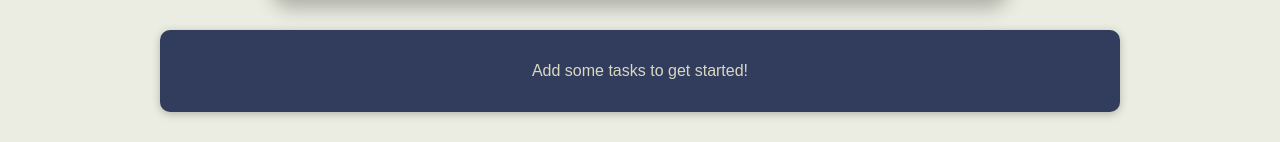
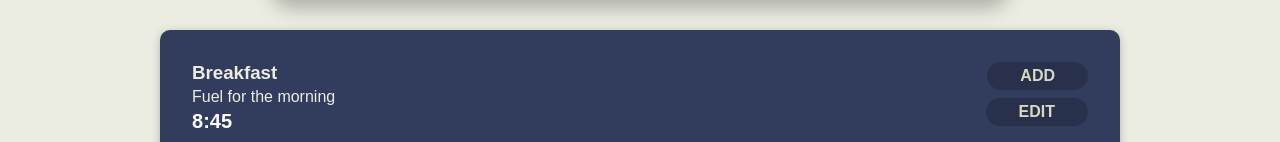
Before and after one commit to Jobo0/day-scheduler, a React (Create React App) app: page / in a window 1280 px wide. Shown: the part 348-490 px from the top of the page. Built offline with nearby package versions, Linux system fonts and the light colour scheme; a web font is replaced by a local one.

Commit message:
deletable tasks

```diff
--- a/src/components/Tasks/AvailableTasks.js
+++ b/src/components/Tasks/AvailableTasks.js
@@ -29,7 +29,7 @@ function AvailableTasks(props) {
     <section className={classes.tasks}>
       <Card>
         <ul>
-          {tasksContext.count === 0 ? tasksList : <p>Add some tasks to get started!</p>}
+          {tasksContext.count > 0 ? tasksList : <p>Add some tasks to get started!</p>}
         </ul>
       </Card>
       <NewTaskForm></NewTaskForm>
```
